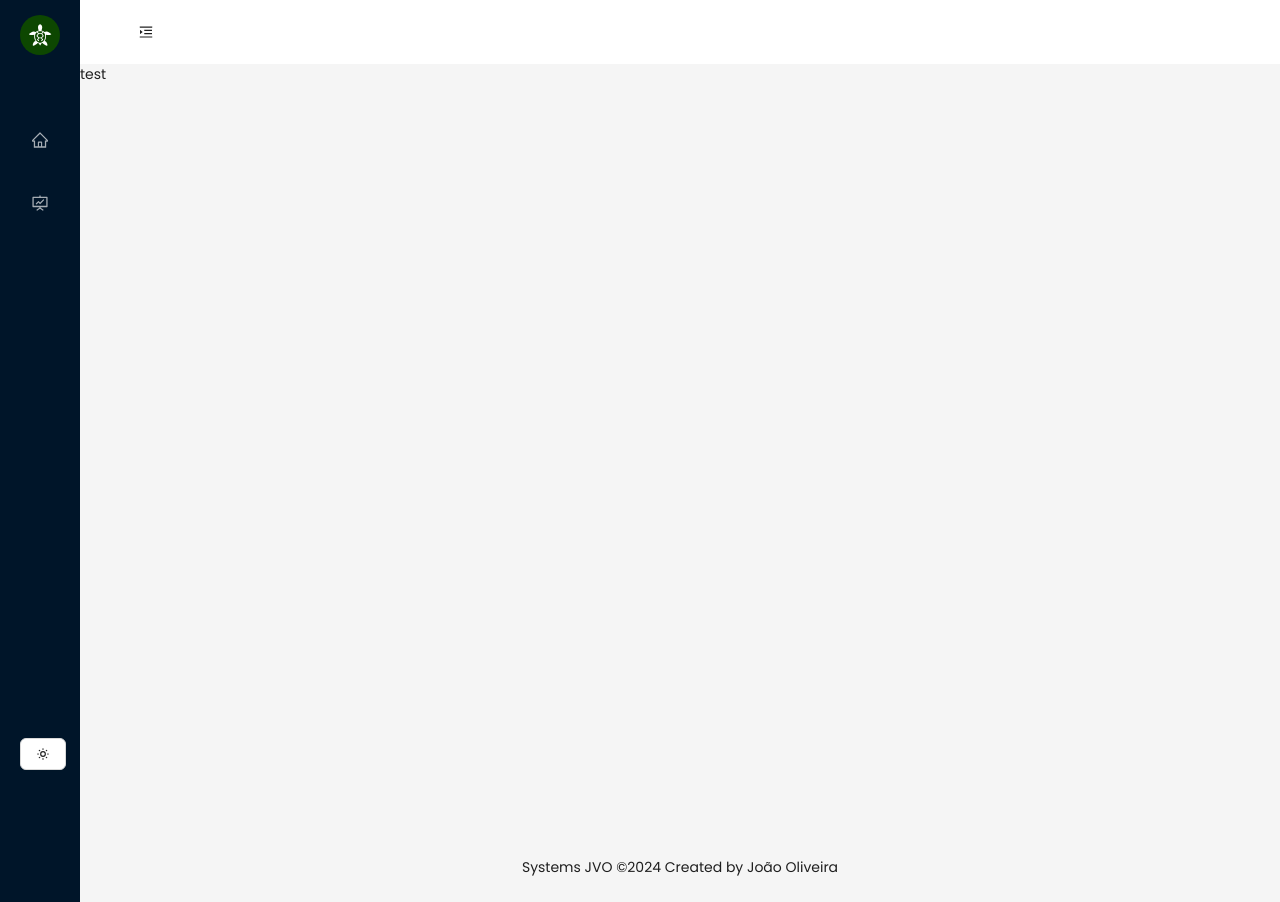
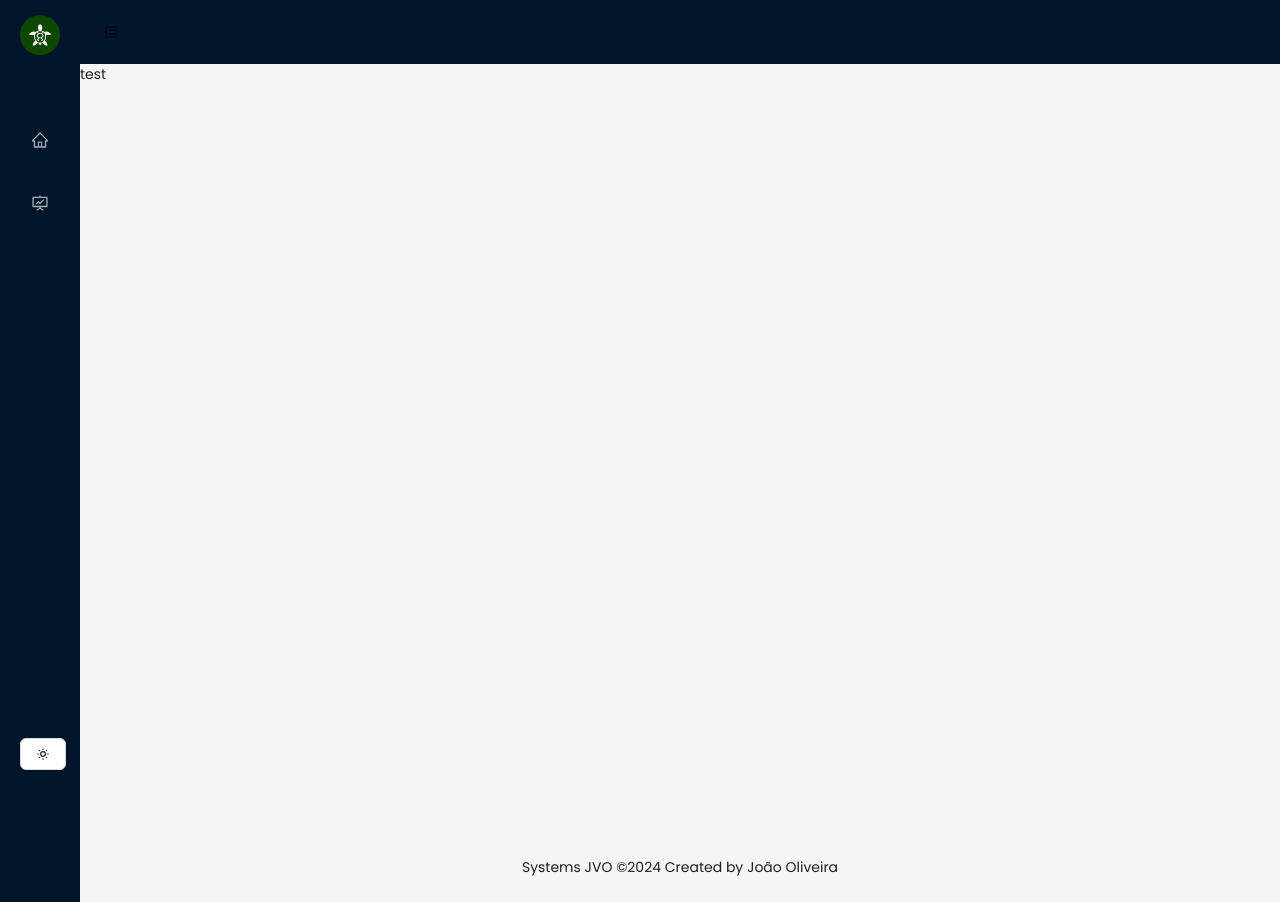
Before and after one commit to jvolive/30DaysOfCode, a React (Vite) app in the folder website/: page /homepage in a window 1280 px wide. Built offline with nearby package versions, Linux system fonts and the light colour scheme.

Commit message:
fix: fixed header and navbar

```diff
--- a/website/src/layout/components/header/AppHeader.tsx
+++ b/website/src/layout/components/header/AppHeader.tsx
@@ -2,6 +2,8 @@ import React from "react";
 import { Header } from "antd/es/layout/layout";
 import { MenuBtn } from "./buttons/MenuBtn";
 import { ThemeBtn } from "./buttons/ThemeBtn";
+import { Menu } from "antd";
+import "./header.scss"; // Certifique-se de que o arquivo SCSS está importado
 
 interface HeaderProps {
   collapsed: boolean;
@@ -19,16 +21,23 @@ export const AppHeader: React.FC<HeaderProps> = ({
   colorBgContainer,
 }) => {
   return (
-    <Header className="toggle-menu" style={{ background: colorBgContainer }}>
-      <div>
-        <MenuBtn
-          collapsed={collapsed}
-          onClick={() => setCollapsed(!collapsed)}
-        />
-      </div>
-      <div className="toggle-theme">
-        <ThemeBtn darkTheme={darkTheme} toggleTheme={toggleTheme} />
-      </div>
+    <Header
+      className={`app-header ${collapsed ? "collapsed" : ""}`}
+      style={{ background: colorBgContainer }}
+    >
+      <Menu
+        mode="horizontal"
+        theme={darkTheme ? "dark" : "light"}
+        className="header-menu"
+      >
+        <Menu.Item key="menu-btn" className="menu-btn">
+          <MenuBtn
+            collapsed={collapsed}
+            onClick={() => setCollapsed(!collapsed)}
+          />
+        </Menu.Item>
+      </Menu>
+      <ThemeBtn darkTheme={darkTheme} toggleTheme={toggleTheme} />
     </Header>
   );
 };
--- /dev/null
+++ b/website/src/layout/components/header/header.scss
@@ -0,0 +1,45 @@
+/* AppHeader.scss */
+.app-header {
+  display: flex;
+  align-items: center;
+  padding: 0;
+  height: 64px; /* Altura padrão do Ant Design header */
+
+  &.collapsed {
+    /* Estilo opcional para quando o sidebar estiver colapsado */
+  }
+}
+
+.header-menu {
+  flex-grow: 1;
+  display: flex;
+  align-items: center;
+  padding: 0;
+  margin: 0;
+  height: 100%;
+
+  .ant-menu-item {
+    display: flex;
+    align-items: center;
+    justify-content: center;
+    height: 100%;
+    padding: 0 15px; /* Ajuste o padding conforme necessário */
+  }
+
+  .menu-btn {
+    margin-right: auto;
+  }
+
+  .theme-btn {
+    margin-left: auto;
+    height: 100%; /* Garante que o botão tenha a mesma altura do header */
+    padding: 0; /* Remove padding interno */
+    display: flex;
+    align-items: center;
+    justify-content: center;
+  }
+
+  .theme-btn .anticon {
+    font-size: 24px; /* Ajuste o tamanho do ícone */
+  }
+}
--- a/website/src/layout/components/menuList/MenuList.tsx
+++ b/website/src/layout/components/menuList/MenuList.tsx
@@ -11,11 +11,7 @@ interface MenuListProps {
 
 export const MenuList: React.FC<MenuListProps> = ({ darkTheme }) => {
   return (
-    <Menu
-      theme={darkTheme ? "dark" : "light"}
-      mode="inline"
-      className="menu-bar"
-    >
+    <Menu theme={darkTheme ? "dark" : "light"} className="menu-bar">
       <Menu.Item key="home" icon={<HomeOutlined />}>
         <Link to="/homepage">Home</Link>
       </Menu.Item>
--- a/website/src/layout/components/navbar/AppNavbar.tsx
+++ b/website/src/layout/components/navbar/AppNavbar.tsx
@@ -1,7 +1,7 @@
 import React from "react";
-import { Layout } from "antd";
 import { MenuList } from "../menuList/MenuList";
 import { NavbarLogo } from "./logo/NavbarLogo";
+import Sider from "antd/es/layout/Sider";
 
 interface SiderProps {
   collapsed: boolean;
@@ -10,7 +10,7 @@ interface SiderProps {
 
 export const AppNavbar: React.FC<SiderProps> = ({ collapsed, darkTheme }) => {
   return (
-    <Layout.Sider
+    <Sider
       collapsed={collapsed}
       collapsible
       trigger={null}
@@ -18,6 +18,6 @@ export const AppNavbar: React.FC<SiderProps> = ({ collapsed, darkTheme }) => {
     >
       <NavbarLogo />
       <MenuList darkTheme={darkTheme} />
-    </Layout.Sider>
+    </Sider>
   );
 };
--- a/website/src/layout/components/navbar/logo/NavbarLogo.tsx
+++ b/website/src/layout/components/navbar/logo/NavbarLogo.tsx
@@ -1,5 +1,5 @@
+import { GiTurtle } from "react-icons/gi";
 import "./logo.scss";
-import { GiTurtle } from "react-icons/gi";
 
 export const NavbarLogo = () => {
   return (
```
